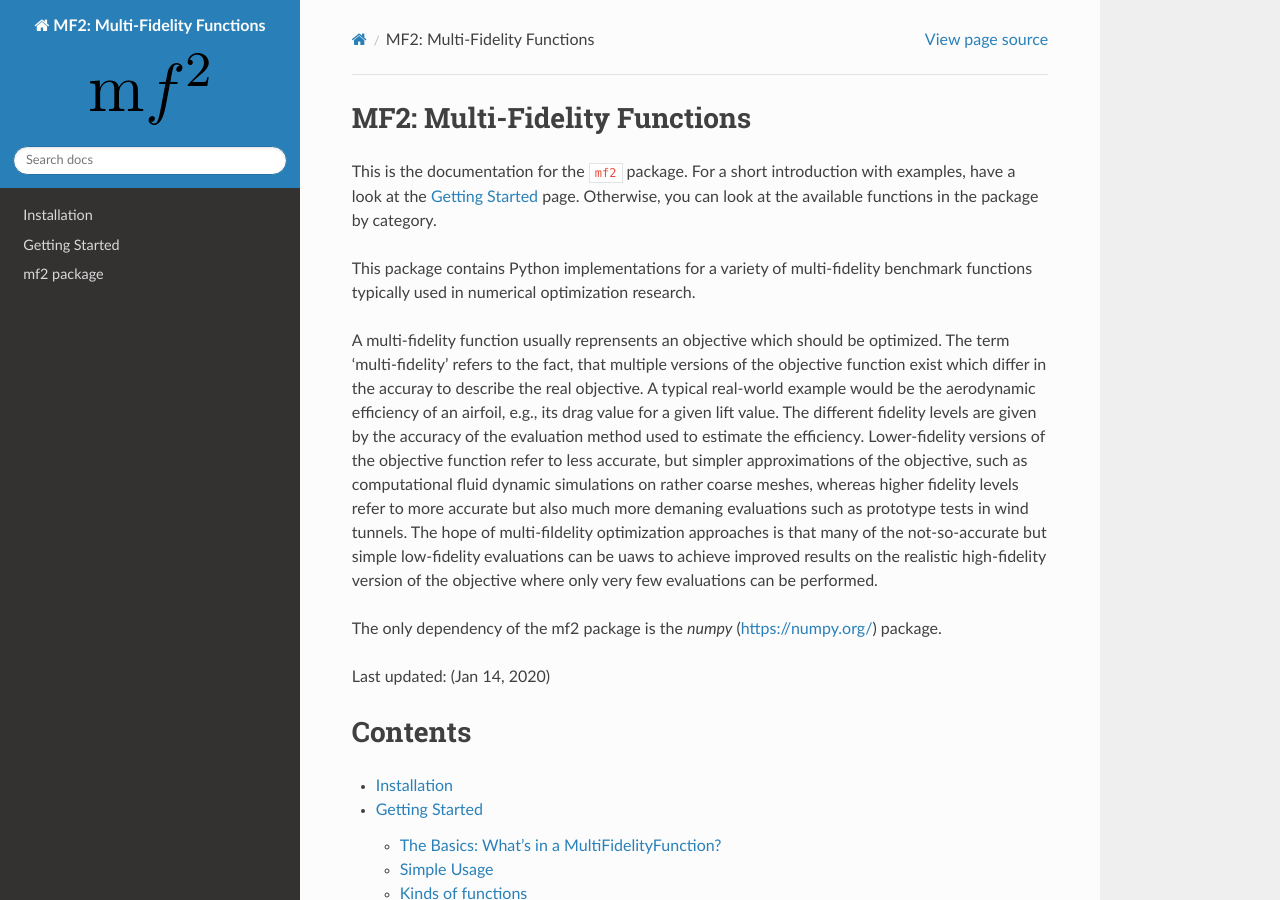
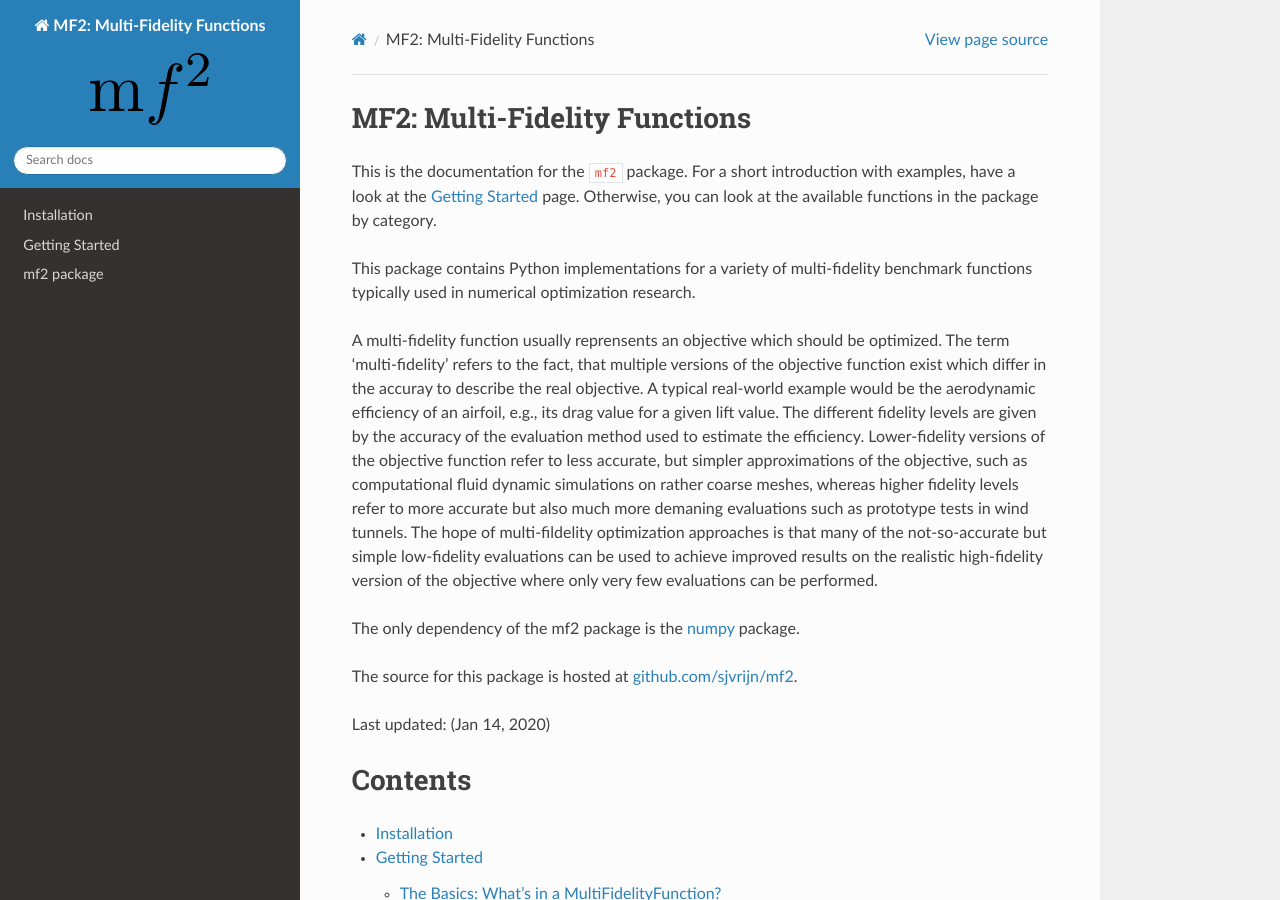
Before and after one commit to sjvrijn/mf2, a Sphinx documentation site: the page built from docs/source/index.rst, in a window 1280 px wide and 900 px high. Built offline with Sphinx 7.4.7 and the Read the Docs theme 2.0.0, drawn with Linux system fonts in a browser that asks for light colours.

```diff
--- a/docs/source/index.rst
+++ b/docs/source/index.rst
@@ -25,13 +25,14 @@ such as computational fluid dynamic simulations on rather coarse meshes,
 whereas higher fidelity levels refer to more accurate but also much more
 demaning evaluations such as prototype tests in wind tunnels. The hope of
 multi-fildelity optimization approaches is that many of the not-so-accurate but
-simple low-fidelity evaluations can be uaws to achieve improved results on the
+simple low-fidelity evaluations can be used to achieve improved results on the
 realistic high-fidelity version of the objective where only very few
 evaluations can be performed.
 
-The only dependency of the mf2 package is the `numpy` (https://numpy.org/)
+The only dependency of the mf2 package is the `numpy <https://numpy.org/>`_
 package.
 
+The source for this package is hosted at `github.com/sjvrijn/mf2 <https://github.com/sjvrijn/mf2>`_.
 
 Last updated: (|today|)
 
```
Also changed, not shown: README.md (+6 -6 lines).
